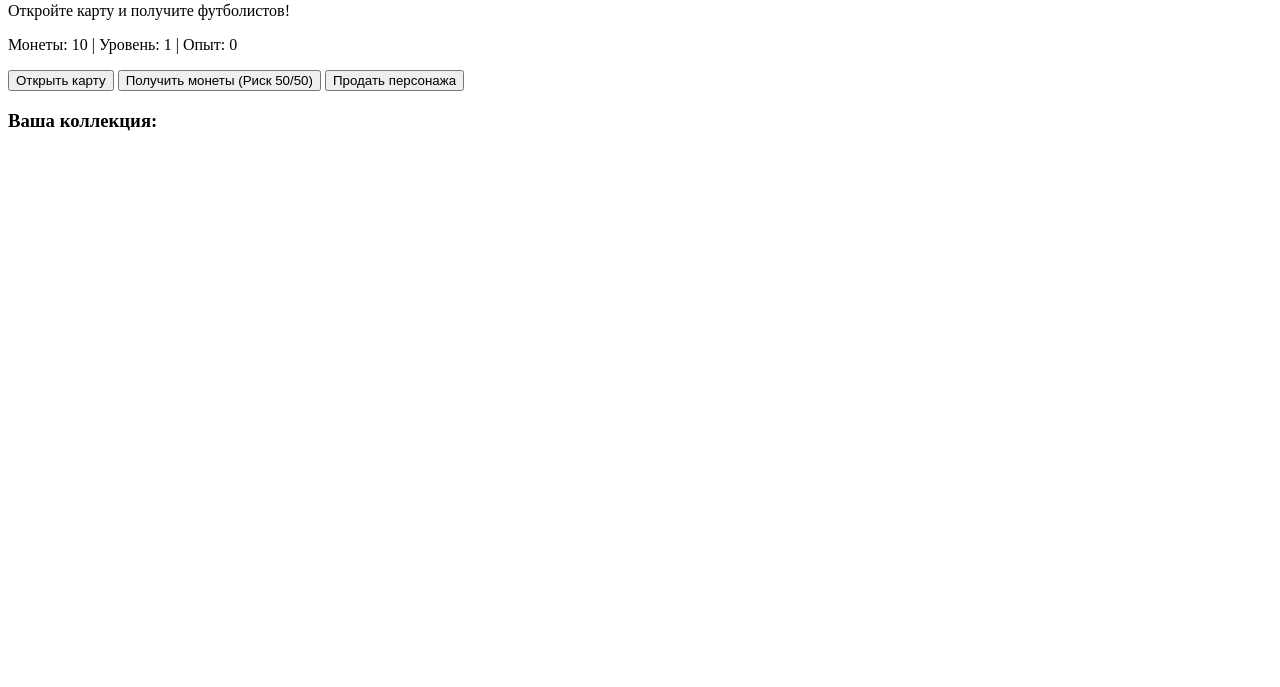
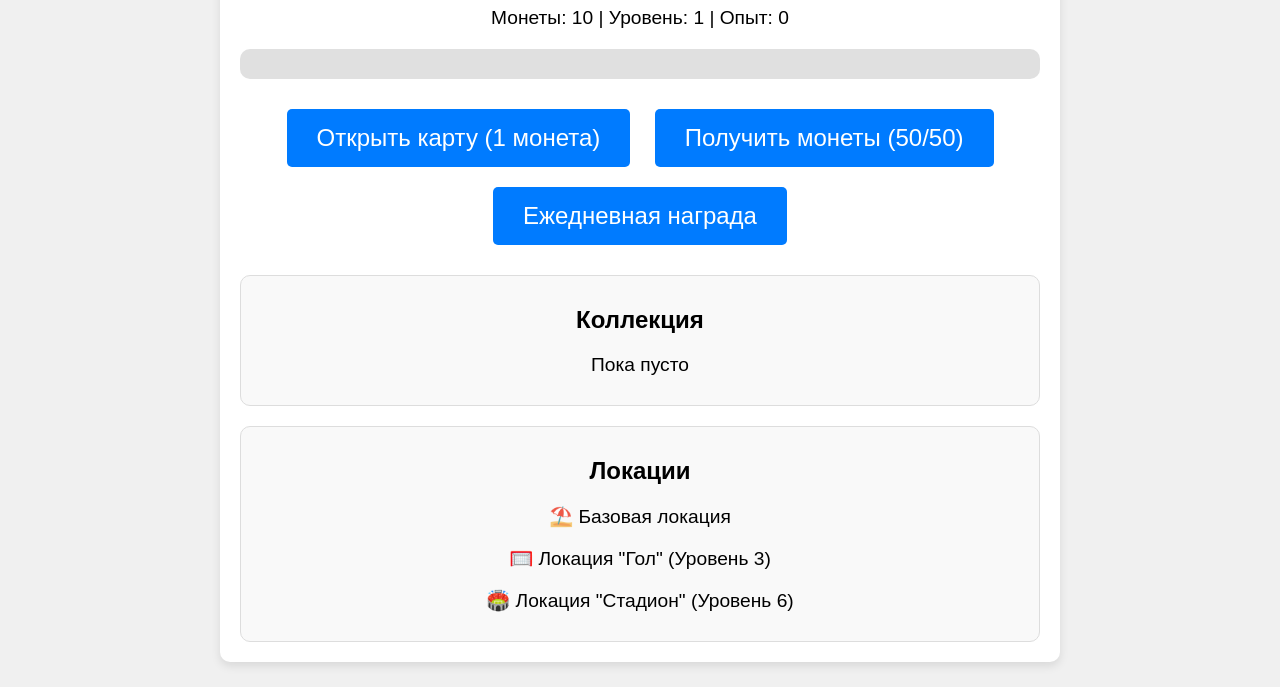
Before and after one commit to olegbuilder/EmojiFootball, a plain HTML site: page index.html in a window 1280 px wide. Shown: the part 113-800 px from the top of the page. Drawn offline with Linux system fonts and the light colour scheme.

Commit message:
Update index.html

```diff
--- a/index.html
+++ b/index.html
@@ -5,100 +5,184 @@
     <meta name="viewport" content="width=device-width, initial-scale=1.0">
     <title>Emoji Football Game</title>
     <style>
-        /* Ваши стили */
+        body {
+            font-family: Arial, sans-serif;
+            text-align: center;
+            margin: 0;
+            padding: 0;
+            background-color: #f0f0f0;
+        }
+        .container {
+            max-width: 800px;
+            margin: 20px auto;
+            padding: 20px;
+            background: white;
+            border-radius: 10px;
+            box-shadow: 0 4px 10px rgba(0, 0, 0, 0.1);
+        }
+        h1 {
+            font-size: 2em;
+        }
+        p {
+            font-size: 1.2em;
+        }
+        button {
+            font-size: 1.5em;
+            padding: 15px 30px;
+            margin: 10px;
+            background-color: #007bff;
+            color: white;
+            border: none;
+            border-radius: 5px;
+            cursor: pointer;
+            transition: 0.3s;
+        }
+        button:hover {
+            background-color: #0056b3;
+        }
+        button:disabled {
+            background-color: #cccccc;
+            cursor: not-allowed;
+        }
+        .level-bar {
+            margin: 20px 0;
+            background: #e0e0e0;
+            border-radius: 10px;
+            overflow: hidden;
+            height: 30px;
+            width: 100%;
+        }
+        #levelBar {
+            height: 100%;
+            background: green;
+            width: 0%;
+            transition: width 0.5s;
+        }
+        #playersCollection, #locations {
+            margin-top: 20px;
+            padding: 10px;
+            background: #f9f9f9;
+            border-radius: 10px;
+            border: 1px solid #ddd;
+        }
+        .player {
+            display: inline-block;
+            margin: 5px;
+            padding: 10px;
+            border: 1px solid #ddd;
+            border-radius: 5px;
+            background: #fff;
+            cursor: pointer;
+            transition: 0.3s;
+        }
+        .player:hover {
+            background: #007bff;
+            color: white;
+        }
     </style>
 </head>
 <body>
     <div class="container">
         <h1>Emoji Football Game</h1>
-        <div id="emojiDisplay">🤷</div>
-        <p>Откройте карту и получите футболистов!</p>
-
-        <div class="status">
         <p>Монеты: <span id="coins">10</span> | Уровень: <span id="level">1</span> | Опыт: <span id="experience">0</span></p>
+        <div class="level-bar">
+            <div id="levelBar"></div>
         </div>
-
-        <div class="level-bar">
-            <div class="level-progress" id="levelProgress"></div>
+        <button id="openCaseBtn">Открыть карту (1 монета)</button>
+        <button id="earnCoinsBtn">Получить монеты (50/50)</button>
+        <button id="dailyRewardBtn">Ежедневная награда</button>
+        <div id="playersCollection">
+            <h2>Коллекция</h2>
+            <p>Пока пусто</p>
         </div>
-
-        <div class="button-container">
-            <button class="case-button" id="openCaseBtn">Открыть карту</button>
-            <button class="earn-button" id="earnCoinsBtn">Получить монеты (Риск 50/50)</button>
-            <button class="sell-button" id="sellPlayerBtn">Продать персонажа</button>
-        </div>
-
-        <div class="collection" id="collection">
-            <h3>Ваша коллекция:</h3>
-            <div id="playersCollection"></div>
+        <div id="locations">
+            <h2>Локации</h2>
+            <p id="location1">⛱️ Базовая локация</p>
+            <p id="location2" class="location-disabled">🥅 Локация "Гол" (Уровень 3)</p>
+            <p id="location3" class="location-disabled">🏟️ Локация "Стадион" (Уровень 6)</p>
         </div>
     </div>
 
     <script>
-        document.addEventListener("DOMContentLoaded", () => {
-            // Весь скрипт начнёт работать после загрузки страницы
-            const emojiList = [
-                { emoji: "🥷", rarity: "Legendary", price: 50 },
-                { emoji: "👼", rarity: "Epic", price: 30 },
-                { emoji: "💂", rarity: "Epic", price: 30 },
-                { emoji: "🫅", rarity: "Rare", price: 20 },
-                { emoji: "🤵", rarity: "Rare", price: 20 },
-                { emoji: "🧑‍🚒", rarity: "Common", price: 10 },
-                { emoji: "👮", rarity: "Common", price: 10 }
-            ];
+        let coins = 10;
+        let level = 1;
+        let experience = 0;
+        let collection = [];
 
-            let player = {
-                coins: 10,
-                level: 1,
-                experience: 0,
-                collection: []
-            };
+        const coinsElement = document.getElementById("coins");
+        const levelElement = document.getElementById("level");
+        const experienceElement = document.getElementById("experience");
+        const levelBar = document.getElementById("levelBar");
+        const playersCollectionElement = document.getElementById("playersCollection");
 
-            const updateUI = () => {
-                document.getElementById("coins").textContent = player.coins;
-                document.getElementById("level").textContent = player.level;
-                document.getElementById("experience").textContent = player.experience;
-                const collectionDiv = document.getElementById("playersCollection");
-                collectionDiv.innerHTML = player.collection
-                    .map(p => `<span>${p.emoji} (${p.rarity})</span>`)
-                    .join(", ");
-            };
+        // Обновление интерфейса
+        function updateUI() {
+            coinsElement.textContent = coins;
+            levelElement.textContent = level;
+            experienceElement.textContent = experience;
+            levelBar.style.width = `${(experience % 10) * 10}%`;
 
+            // Отображение коллекции
+            playersCollectionElement.innerHTML = `<h2>Коллекция</h2>`;
+            collection.forEach((player, index) => {
+                const playerDiv = document.createElement("div");
+                playerDiv.className = "player";
+                playerDiv.textContent = player;
+                playerDiv.addEventListener("click", () => {
+                    sellPlayer(index);
+                });
+                playersCollectionElement.appendChild(playerDiv);
+            });
+
+            if (collection.length === 0) {
+                playersCollectionElement.innerHTML += "<p>Пока пусто</p>";
+            }
+        }
+
+        // Открытие карты
         document.getElementById("openCaseBtn").addEventListener("click", () => {
-                if (player.coins >= 1) {
-                    player.coins--;
-                    const randomIndex = Math.floor(Math.random() * emojiList.length);
-                    const randomPlayer = emojiList[randomIndex];
-                    player.collection.push(randomPlayer);
+            if (coins >= 1) {
+                coins -= 1;
+                const newPlayer = "⚽"; // Пример игрока
+                collection.push(newPlayer);
                 updateUI();
+                alert(`Вы получили: ${newPlayer}`);
             } else {
                 alert("Недостаточно монет!");
             }
         });
 
+        // Получение монет
         document.getElementById("earnCoinsBtn").addEventListener("click", () => {
-                if (Math.random() > 0.5) {
-                    player.coins += 10;
+            const chance = Math.random();
+            if (chance > 0.5) {
+                coins += 10;
+                experience += 2; // Опыт только за победу
+                updateUI();
                 alert("Вы выиграли 10 монет!");
             } else {
-                    alert("Вы проиграли! Попробуйте снова.");
-                }
-                updateUI();
-            });
-
-            document.getElementById("sellPlayerBtn").addEventListener("click", () => {
-                if (player.collection.length > 0) {
-                    const soldPlayer = player.collection.pop();
-                    player.coins += soldPlayer.price;
-                    alert(`Вы продали ${soldPlayer.emoji} за ${soldPlayer.price} монет.`);
-                    updateUI();
-                } else {
-                    alert("У вас нет персонажей для продажи.");
+                alert("Неудача! Попробуйте снова.");
             }
         });
 
+        // Ежедневная награда
+        document.getElementById("dailyRewardBtn").addEventListener("click", () => {
+            coins += 20;
             updateUI();
+            alert("Вы получили ежедневную награду: 20 монет!");
         });
+
+        // Продажа игрока
+        function sellPlayer(index) {
+            const player = collection[index];
+            coins += 5; // Цена продажи
+            collection.splice(index, 1);
+            updateUI();
+            alert(`Вы продали: ${player}`);
+        }
+
+        // Обновить интерфейс при загрузке
+        updateUI();
     </script>
 </body>
 </html>
```
Lines whose indentation alone changed are shown as unchanged.
